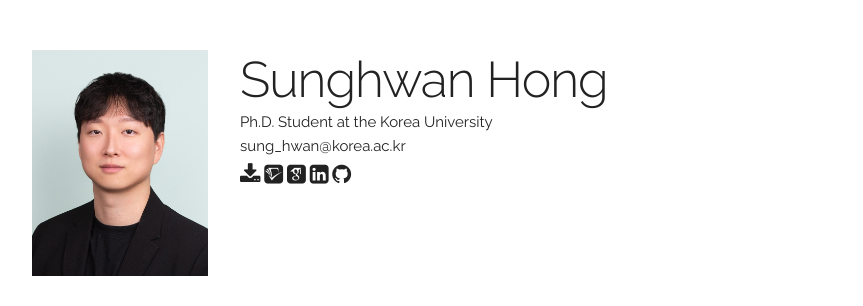
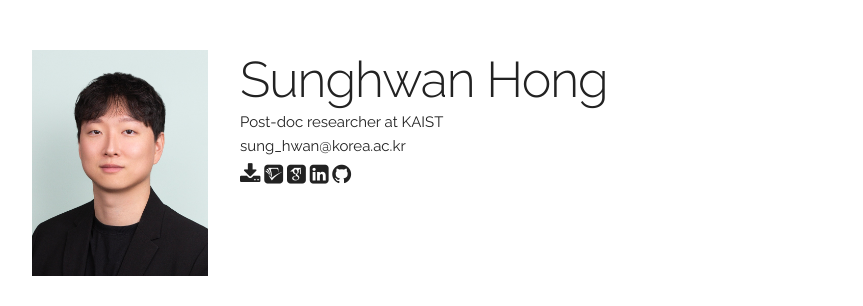
Before and after one commit to jang-1996/jang-1996.github.io, a Jekyll site: the page built from index.html, in a window 1280 px wide and 900 px high. Shown: the top 306 px of the window, without its empty margins (208-1071 px from the left). Built offline with Jekyll 4.4.1, drawn with Linux system fonts in a browser that asks for light colours; some web fonts are replaced.

Commit message:
Update main_info.yaml

```diff
--- a/_data/main_info.yaml
+++ b/_data/main_info.yaml
@@ -1,5 +1,5 @@
 name: "Sunghwan Hong"
-title: "Ph.D. Student at the Korea University"
+title: "Post-doc researcher at KAIST"
 email: "sung_hwan@korea.ac.kr"
 profile_pic: "/assets/profile-pics/profile.jpg"
 cv: "assets/cv/CV.pdf"
```
